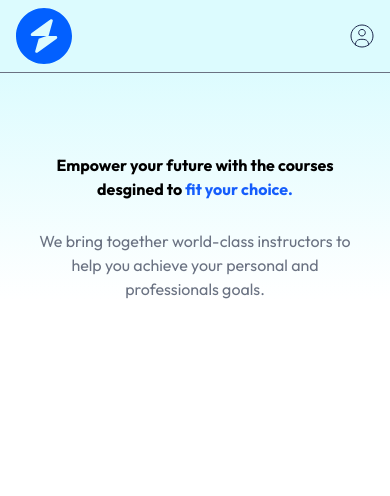
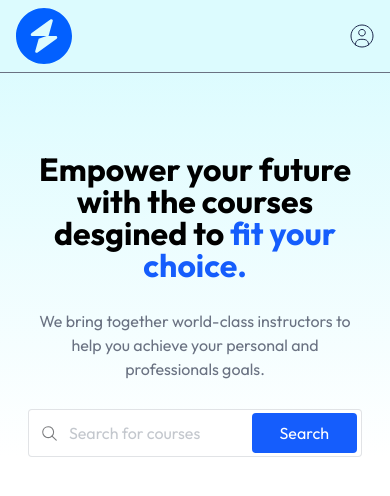
Before and after one commit to theakshit009/NovaLMS, a React (Vite) app in the folder Frontend/: page / in a window 390 px wide. Shown: the top 496 px of the page. Built offline with nearby package versions, Linux system fonts and the light colour scheme; no server answers.

Commit message:
SearchBar Added Succesfully

```diff
--- a/Frontend/src/components/students/Hero.jsx
+++ b/Frontend/src/components/students/Hero.jsx
@@ -1,13 +1,15 @@
 import React from 'react'
 import { assets } from '../../assets/assets'
+import SearchBar from './SearchBar'
 
 function Hero() {
   return (
     <div className='flex flex-col items-center justify-center w-full md:pt-36 pt-20 px-7 md:px-0 space-y-7 text-center bg-gradient-to-b from-cyan-100/70 '>
-      <h1 className='md:text-home-heading-large text-home-heading-small relative font-bold text-geay-800 max-w-3xl mx-auto'>Empower your future with the courses desgined to<span className='text-blue-600'> fit your choice.</span><img src={assets.sketch} alt='sketc' className='md:block hidden absolute -bottom-7 right-0' /></h1>
+      <h1 className='md:text-[3rem] text-[2rem] leading-none relative font-bold text-geay-800 max-w-3xl mx-auto'>Empower your future with the courses desgined to<span className='text-blue-600'> fit your choice.</span><img src={assets.sketch} alt='sketc' className='md:block hidden absolute -bottom-7 right-0' /></h1>
       <p className='md:block hidden text-gray-500 max-w-2xl mx-auto'>We bring together worl-class instructors, interactive-content, and a supportive community to help you achieve your personal and professionals goals.</p>
       {/*mobile view */}
       <p className='md:hidden text-gray-500 max-w-sm mx-auto'>We bring together world-class instructors to help you achieve your personal and professionals goals.</p>
+      <SearchBar />
     </div>
   )
 }
--- a/Frontend/src/components/students/SearchBar.jsx
+++ b/Frontend/src/components/students/SearchBar.jsx
@@ -1,8 +1,23 @@
-import React from 'react'
+import React, { useState } from 'react'
+import { assets } from '../../assets/assets'
+import { useNavigate } from 'react-router-dom'
 
-function SearchBar() {
+function SearchBar({data}) {
+
+  const navigate = useNavigate();
+
+  const [input, setInput] = useState(data ? data : "");
+
+  const onSearchHandler = (e) => {
+    e.preventDefault();
+    navigate('/course-list/' + input)
+  }
   return (
-    <div>SearchBar</div>
+      <form onSubmit={onSearchHandler} className='max-w-xl w-full md:h-14 h-12 flex items-center bg-white border border-gray-500/20 rounded'>
+        <img src={assets.search_icon} alt="search_icon" className='md:w-auto w-10 px-3' />
+        <input onChange={e => setInput(e.target.value)} value={input} type="text" placeholder='Search for courses' className='w-full h-full outline-none text-gray-500/80' />
+        <button type='submit' className='bg-blue-600 rounded text-white md:px-10 px-7 md:py-3 py-2 mx-1'>Search</button>
+      </form>
   )
 }
 
--- /dev/null
+++ b/Frontend/tailwind.config.js
@@ -0,0 +1,14 @@
+// tailwind.config.js
+export default {
+    theme: {
+        extend: {
+            fontSize: {
+                'course-details-heading-small': ["26px", "36px"],
+                'course-details-heading-large': ["36px", "44px"],
+                'home-heading-small': ["28px", "34px"],
+                'home-heading-large': ["48px", "56px"], // ✅ Fixed typo
+                'default': ['15px', '21px']
+            }
+        }
+    }
+}
```
